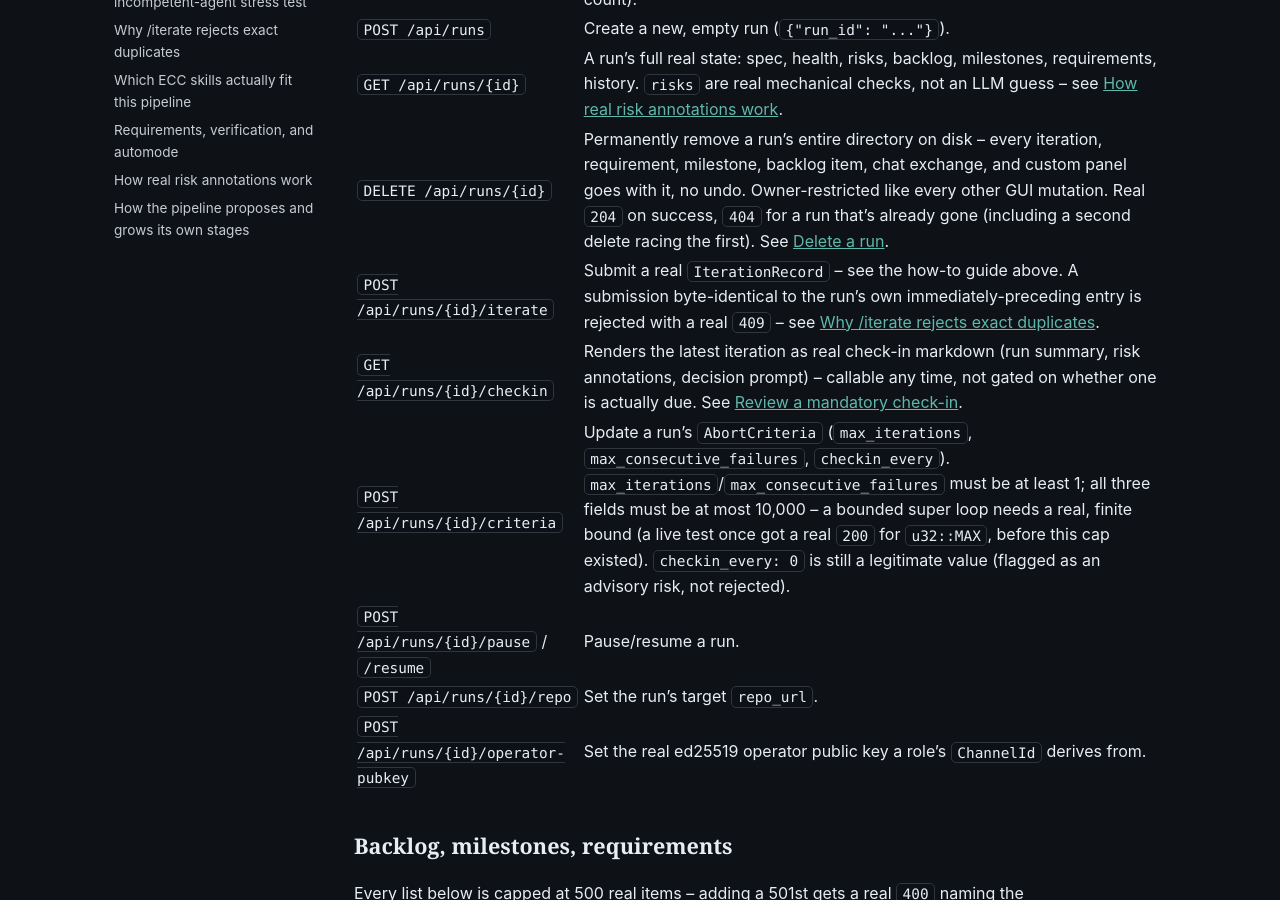
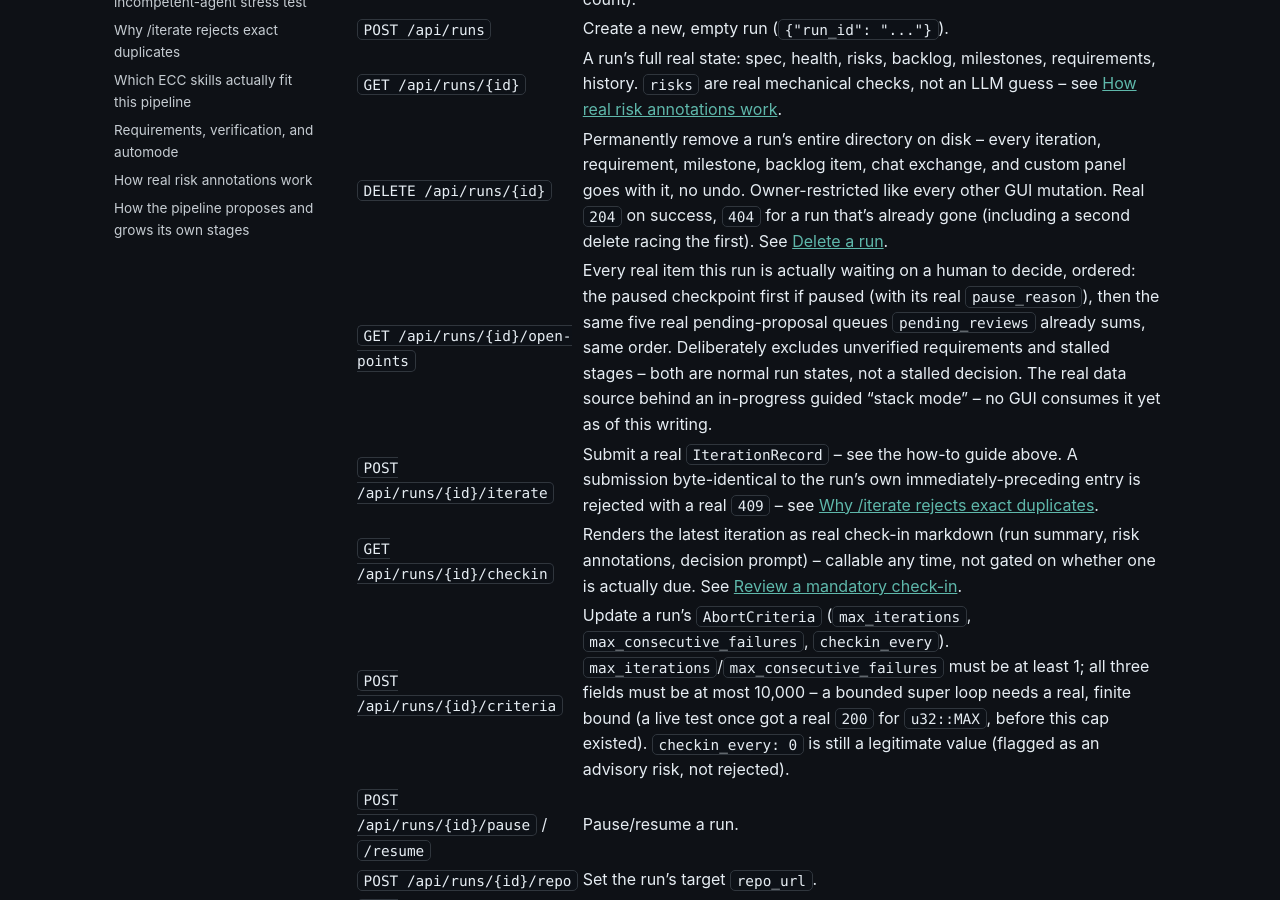
Before and after one commit to scimbe/CADS-devsystem-docs, a Jekyll site: the page built from _reference/rest-api.md, in a window 1280 px wide and 900 px high, scrolled down 750 px. Built offline with Jekyll 4.4.1, drawn with Linux system fonts in a browser that asks for light colours.

Commit message:
reference: document GET /api/runs/{id}/open-points
Real, new endpoint (CADS-devsystem@6a68223) -- the data source behind
the operator's in-progress "stack mode" guided-queue feature.
Live-verified against the actual deployment before writing this row:
webconference-android's own real paused checkpoint shows up correctly.
No GUI consumes it yet, noted honestly rather than implied otherwise.

```diff
--- a/_reference/rest-api.md
+++ b/_reference/rest-api.md
@@ -31,6 +31,7 @@ The real route table `web/src/main.rs` mounts, as of this writing -- not a desig
 | `POST /api/runs` | Create a new, empty run (`{"run_id": "..."}`). |
 | `GET /api/runs/{id}` | A run's full real state: spec, health, risks, backlog, milestones, requirements, history. `risks` are real mechanical checks, not an LLM guess -- see [How real risk annotations work]({{ '/explanation/risk-annotations/' | relative_url }}). |
 | `DELETE /api/runs/{id}` | Permanently remove a run's entire directory on disk -- every iteration, requirement, milestone, backlog item, chat exchange, and custom panel goes with it, no undo. Owner-restricted like every other GUI mutation. Real `204` on success, `404` for a run that's already gone (including a second delete racing the first). See [Delete a run]({{ '/how-to/delete-a-run/' | relative_url }}). |
+| `GET /api/runs/{id}/open-points` | Every real item this run is actually waiting on a human to decide, ordered: the paused checkpoint first if paused (with its real `pause_reason`), then the same five real pending-proposal queues `pending_reviews` already sums, same order. Deliberately excludes unverified requirements and stalled stages -- both are normal run states, not a stalled decision. The real data source behind an in-progress guided "stack mode" -- no GUI consumes it yet as of this writing. |
 | `POST /api/runs/{id}/iterate` | Submit a real `IterationRecord` -- see the how-to guide above. A submission byte-identical to the run's own immediately-preceding entry is rejected with a real `409` -- see [Why /iterate rejects exact duplicates]({{ '/explanation/duplicate-iteration-guard/' | relative_url }}). |
 | `GET /api/runs/{id}/checkin` | Renders the latest iteration as real check-in markdown (run summary, risk annotations, decision prompt) -- callable any time, not gated on whether one is actually due. See [Review a mandatory check-in]({{ '/how-to/review-a-checkin/' | relative_url }}). |
 | `POST /api/runs/{id}/criteria` | Update a run's `AbortCriteria` (`max_iterations`, `max_consecutive_failures`, `checkin_every`). `max_iterations`/`max_consecutive_failures` must be at least 1; all three fields must be at most 10,000 -- a bounded super loop needs a real, finite bound (a live test once got a real `200` for `u32::MAX`, before this cap existed). `checkin_every: 0` is still a legitimate value (flagged as an advisory risk, not rejected). |
```
